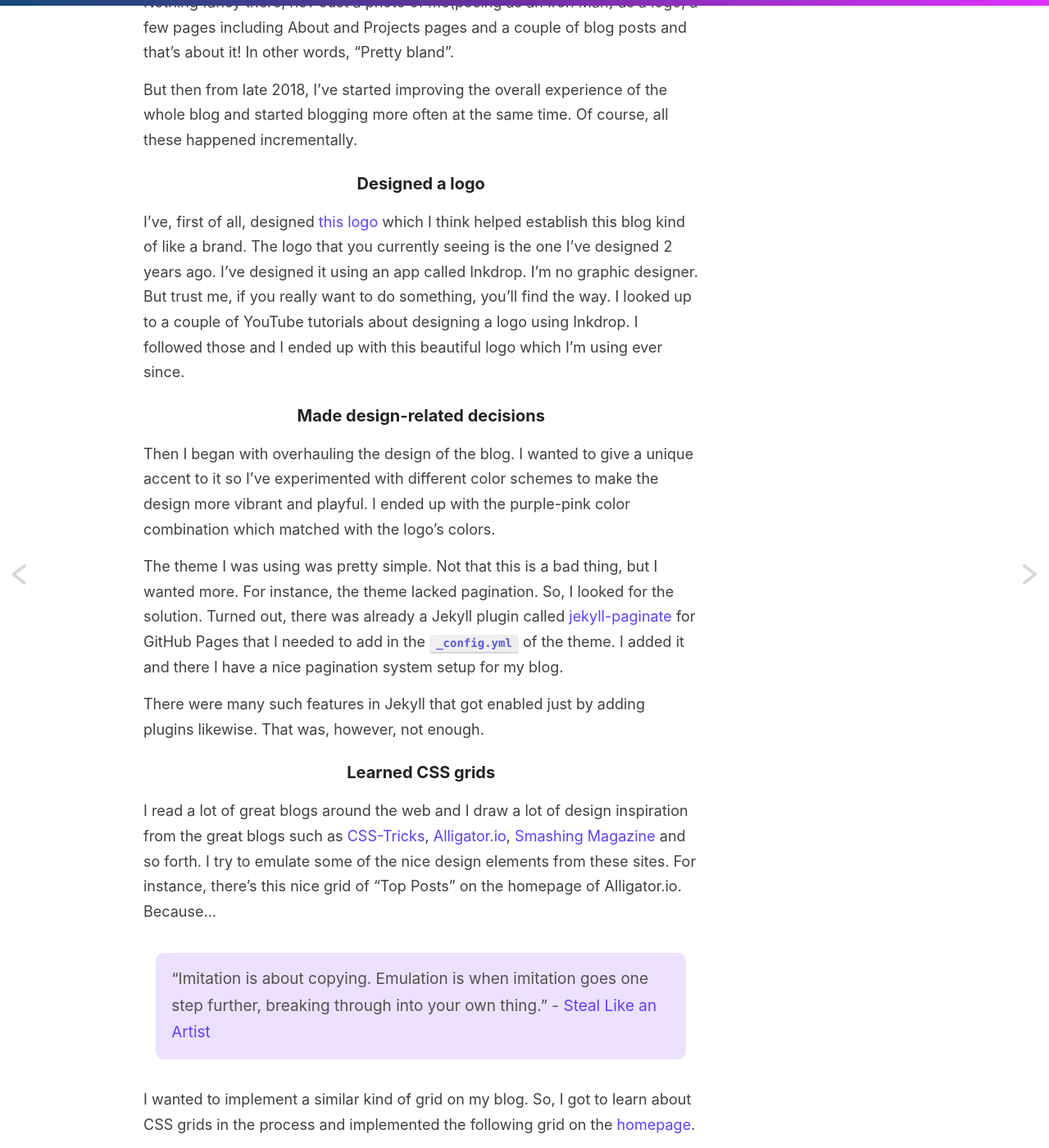
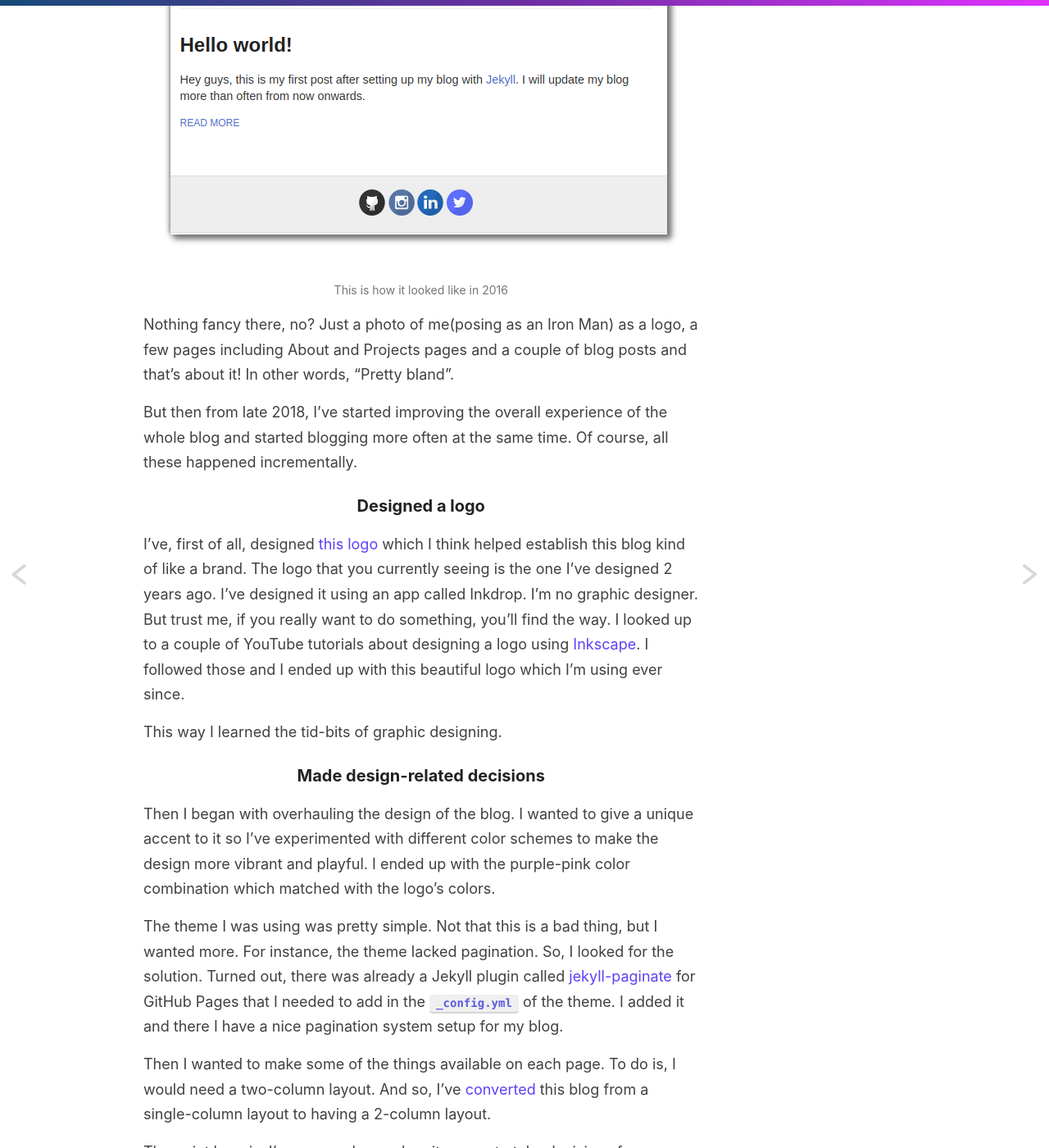
Before and after one commit to varunkumardev/amitmerchant1990.github.io, a Jekyll site: the page built from _posts/2020-01-21-this-blog-is-my-playground.md, in a window 1280 px wide and 1400 px high, scrolled down 1341 px. Shown: the whole window at 82% size. Built offline with Jekyll 4.4.1, drawn with Linux system fonts in a browser that asks for light colours; comment, search, counter and statistics services are not loaded; some of the changed text lies outside the part shown.

Commit message:
improve post.

```diff
--- a/_posts/2020-01-21-this-blog-is-my-playground.md
+++ b/_posts/2020-01-21-this-blog-is-my-playground.md
@@ -5,7 +5,12 @@
 categories: [Miscellaneous]
 ---
 
-I started this website to establish my web presence on the holy internet. I wanted to keep a portfolio of my projects and to blog about random stuff(very rarely). Back then, I was only used to post articles whenever I feel like. But then, something's changed.
+I started this website to establish my web presence on the holy internet. I wanted to keep a portfolio of my projects and to blog about random stuff (very rarely). Back then, I was only used to post articles whenever I feel like. But then, something's changed.
+
+* TOC
+{:toc}
+
+### The beggining
 
 To begin with, I've set up this blog using this [Jekyll](https://jekyllrb.com/) theme called [Jekyll Now](https://www.jekyllnow.com/). I chose it mainly because...
 
@@ -23,7 +28,9 @@
 
 ### Designed a logo
 
-I've, first of all, designed [this logo](/images/logo.png) which I think helped establish this blog kind of like a brand. The logo that you currently seeing is the one I've designed 2 years ago. I've designed it using an app called Inkdrop. I'm no graphic designer. But trust me, if you really want to do something, you'll find the way. I looked up to a couple of YouTube tutorials about designing a logo using Inkdrop. I followed those and I ended up with this beautiful logo which I'm using ever since.
+I've, first of all, designed [this logo](/images/logo.png) which I think helped establish this blog kind of like a brand. The logo that you currently seeing is the one I've designed 2 years ago. I've designed it using an app called Inkdrop. I'm no graphic designer. But trust me, if you really want to do something, you'll find the way. I looked up to a couple of YouTube tutorials about designing a logo using [Inkscape](https://inkscape.org/). I followed those and I ended up with this beautiful logo which I'm using ever since.
+
+This way I learned the tid-bits of graphic designing.
 
 ### Made design-related decisions
 
@@ -31,7 +38,9 @@
 
 The theme I was using was pretty simple. Not that this is a bad thing, but I wanted more. For instance, the theme lacked pagination. So, I looked for the solution. Turned out, there was already a Jekyll plugin called [jekyll-paginate](https://github.com/jekyll/jekyll-paginate) for GitHub Pages that I needed to add in the `_config.yml` of the theme. I added it and there I have a nice pagination system setup for my blog.
 
-There were many such features in Jekyll that got enabled just by adding plugins likewise. That was, however, not enough.
+Then I wanted to make some of the things available on each page. To do is, I would need a two-column layout. And so, I've [converted](/how-to-create-two-column-layout-using-flexbox-css/) this blog from a single-column layout to having a 2-column layout.
+
+The point here is, I'm my own boss when it comes to take decisions for my blog. There's no one who would validate and judge my ideas and that gives me freedom to tweak the design however I want.
 
 ### Learned CSS grids
 
```
Also changed, not shown: other parts of _posts/2020-01-21-this-blog-is-my-playground.md (+3 -1 lines), images/article-grid.png, images/initial-days.png.
